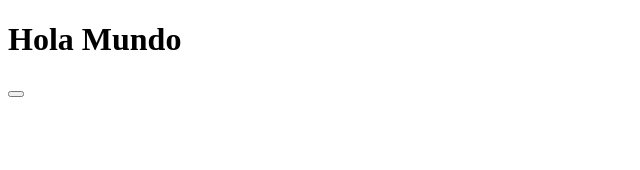
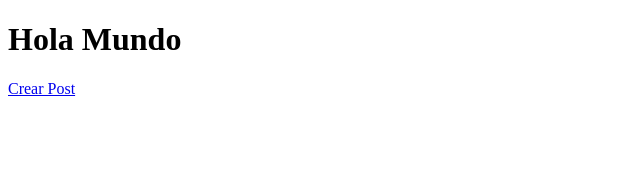
Before and after one commit to JuanerArg/TP-Blog, a React (Vite) app: page / in a window 1280 px wide. Shown: the top 170 px of the page, without its empty margins (0-640 px from the left). Built offline with nearby package versions, Linux system fonts and the light colour scheme.

Commit message:
Correccion del uso de ReactRouter(?)

```diff
--- a/src/App.jsx
+++ b/src/App.jsx
@@ -5,7 +5,7 @@ function App() {
   return (
     <>
       <h1>Hola Mundo</h1>
-      <button><a href="/PostCreator"></a></button>
+      <Link to="/PostCreator">Crear Post</Link>
     </>
   );
 }
```
